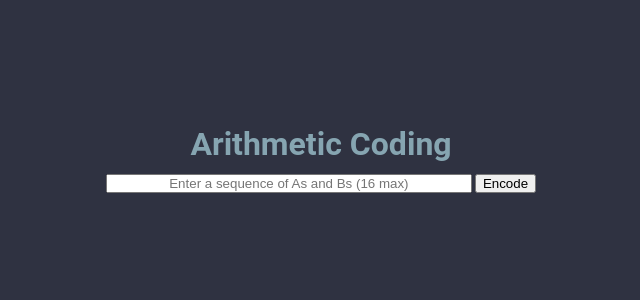
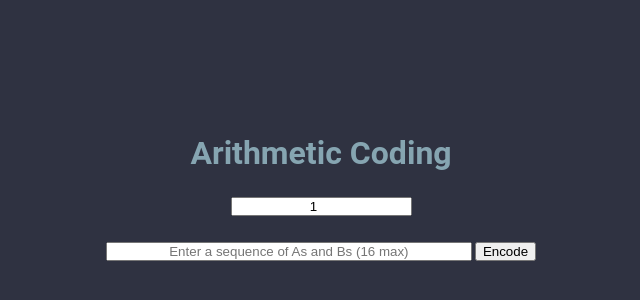
Before and after one commit to Lingo56/arith-code, a React (Vite) app in the folder src/renderer/: page / in a window 1280 px wide. Shown: the part 200-500 px from the top of the page, without its empty margins (319-959 px from the left). Built offline with nearby package versions, Linux system fonts and the light colour scheme.

Commit message:
Add multi-entry

```diff
--- a/src/renderer/src/App.jsx
+++ b/src/renderer/src/App.jsx
@@ -1,14 +1,43 @@
-import { useState } from 'react'
+import React, { useState } from 'react'
 import ArithmeticCode from './components/ArithmeticCode'
 import CodeInput from './components/CodeInput'
 
 function App() {
-  // State to manage the input value
-  const [codeValue, setCodeValue] = useState(null)
+  // State to manage the input values for each pair
+  const [codeValues, setCodeValues] = useState(Array(1).fill(null))
+  const [repeatCount, setRepeatCount] = useState(1) // State to manage the repeat count
 
   // Event handler for button click
-  const handleCodeValue = (value) => {
-    setCodeValue(value)
+  const handleCodeValue = (value, index) => {
+    setCodeValues((prevCodeValues) => {
+      const newCodeValues = [...prevCodeValues]
+      newCodeValues[index] = value
+      return newCodeValues
+    })
+  }
+
+  // Event handler for input change
+  const handleRepeatCountChange = (event) => {
+    const value = parseInt(event.target.value, 10)
+    setRepeatCount(isNaN(value) ? 1 : value)
+    // Adjust codeValues array length when repeatCount changes
+    setCodeValues((prevCodeValues) => prevCodeValues.slice(0, value))
+  }
+
+  // Function to render the ArithmeticCode and CodeInput components N times
+  const renderCodeComponents = () => {
+    const components = []
+    for (let i = 0; i < repeatCount; i++) {
+      components.push(
+        <div key={i}>
+          {codeValues[i] && <ArithmeticCode codeText={codeValues[i]} />}
+          <div style={{ paddingTop: '10px' }}>
+            <CodeInput onButtonClick={(value) => handleCodeValue(value, i)} />
+          </div>
+        </div>
+      )
+    }
+    return components
   }
 
   return (
@@ -22,14 +51,20 @@ function App() {
       }}
       className="App"
     >
-      <div style={{ textAlignLast: 'center', margin: 'auto', height: '150px' }}>
+      <div style={{ textAlignLast: 'center', margin: 'auto' }}>
         <h1>Arithmetic Coding</h1>
 
-        {codeValue && <ArithmeticCode codeText={codeValue} />}
+        {/* Input for the repeat count */}
+        <input
+          type="number"
+          value={repeatCount}
+          onChange={handleRepeatCountChange}
+          placeholder="Enter N"
+          style={{ marginTop: '25px', marginBottom: '15px' }}
+        />
 
-        <div style={{ paddingTop: '10px' }}>
-          <CodeInput onButtonClick={handleCodeValue} />
-        </div>
+        {/* Render components N times */}
+        {renderCodeComponents()}
       </div>
     </div>
   )
--- a/src/renderer/src/components/ArithmeticCode.jsx
+++ b/src/renderer/src/components/ArithmeticCode.jsx
@@ -2,8 +2,8 @@ import { useEffect, useState } from 'react'
 import PropTypes from 'prop-types'
 
 const ArithmeticCode = ({ codeText }) => {
-  const [highDecodedValue, setHighDecodedValue] = useState(0)
-  const [lowDecodedValue, setLowDecodedValue] = useState(0)
+  const [highEncodedValue, setHighEncodedValue] = useState(0)
+  const [lowEncodedValue, setLowEncodedValue] = useState(0)
 
   useEffect(() => {
     const fetchData = async () => {
@@ -11,8 +11,8 @@ const ArithmeticCode = ({ codeText }) => {
         const ac = new ArithmeticCoding()
         const { low, high } = ac.encode(codeText)
 
-        setHighDecodedValue(high)
-        setLowDecodedValue(low)
+        setHighEncodedValue(high)
+        setLowEncodedValue(low)
       } catch (error) {
         console.error('Error fetching code sequence:', error)
       }
@@ -25,8 +25,8 @@ const ArithmeticCode = ({ codeText }) => {
     <div>
       <div style={{ margin: '10px', verticalAlign: 'top' }}>
         <p>Code: {codeText}</p>
-        <p>High Decoded Value: {highDecodedValue}</p>
-        <p>Low Decoded Value: {lowDecodedValue}</p>
+        <p>High Encoded Value: {highEncodedValue}</p>
+        <p>Low Encoded Value: {lowEncodedValue}</p>
       </div>
     </div>
   )
--- a/src/renderer/src/components/CodeInput.jsx
+++ b/src/renderer/src/components/CodeInput.jsx
@@ -14,7 +14,7 @@ const CodeInput = ({ onButtonClick }) => {
 
   // Event handler for button click
   const handleButtonClick = () => {
-    const isValidInput = /^[ab]+$/.test(inputValue)
+    const isValidInput = /^[AB]+$/.test(inputValue.toUpperCase())
 
     if (inputValue.length > 16) {
       setErrorText('String has an invalid length (16 max)')
```
